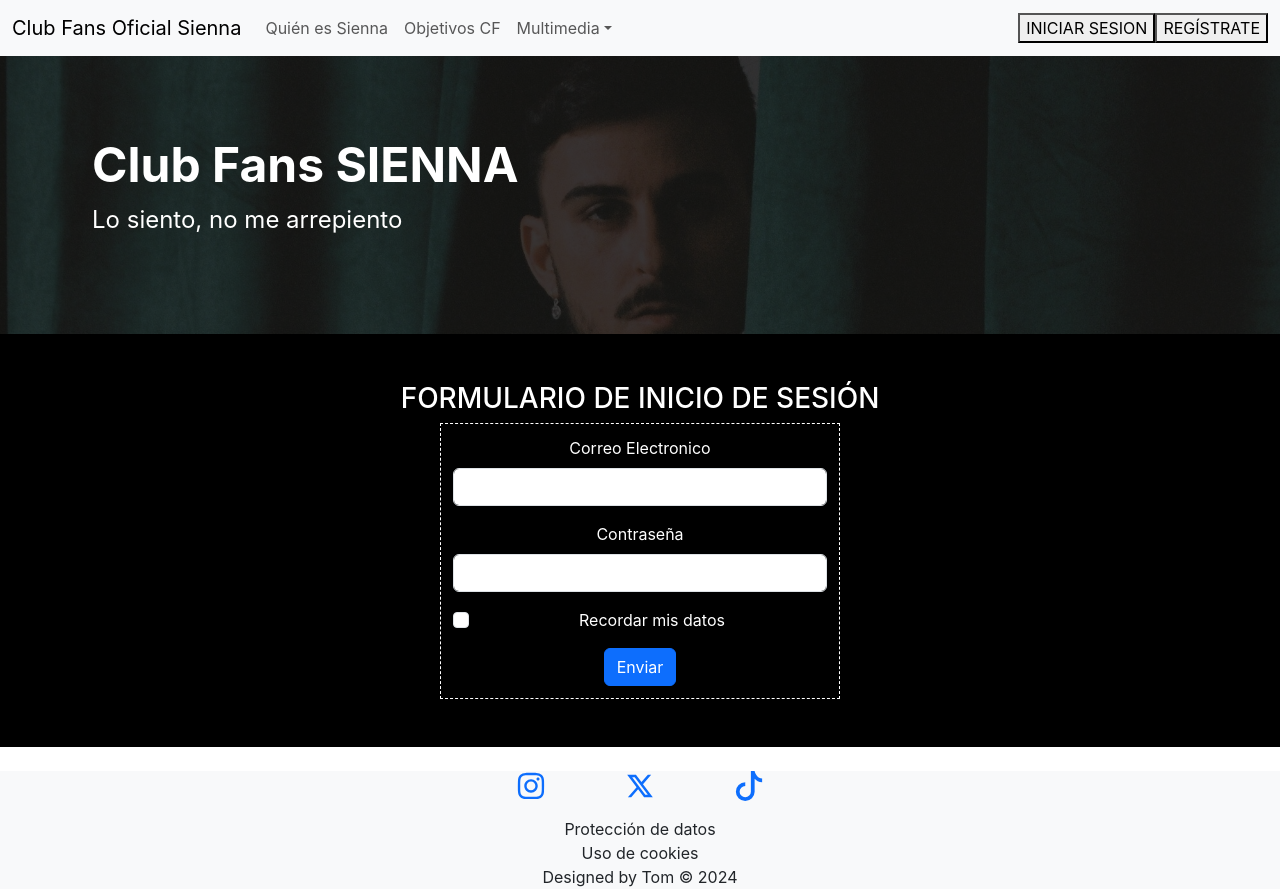
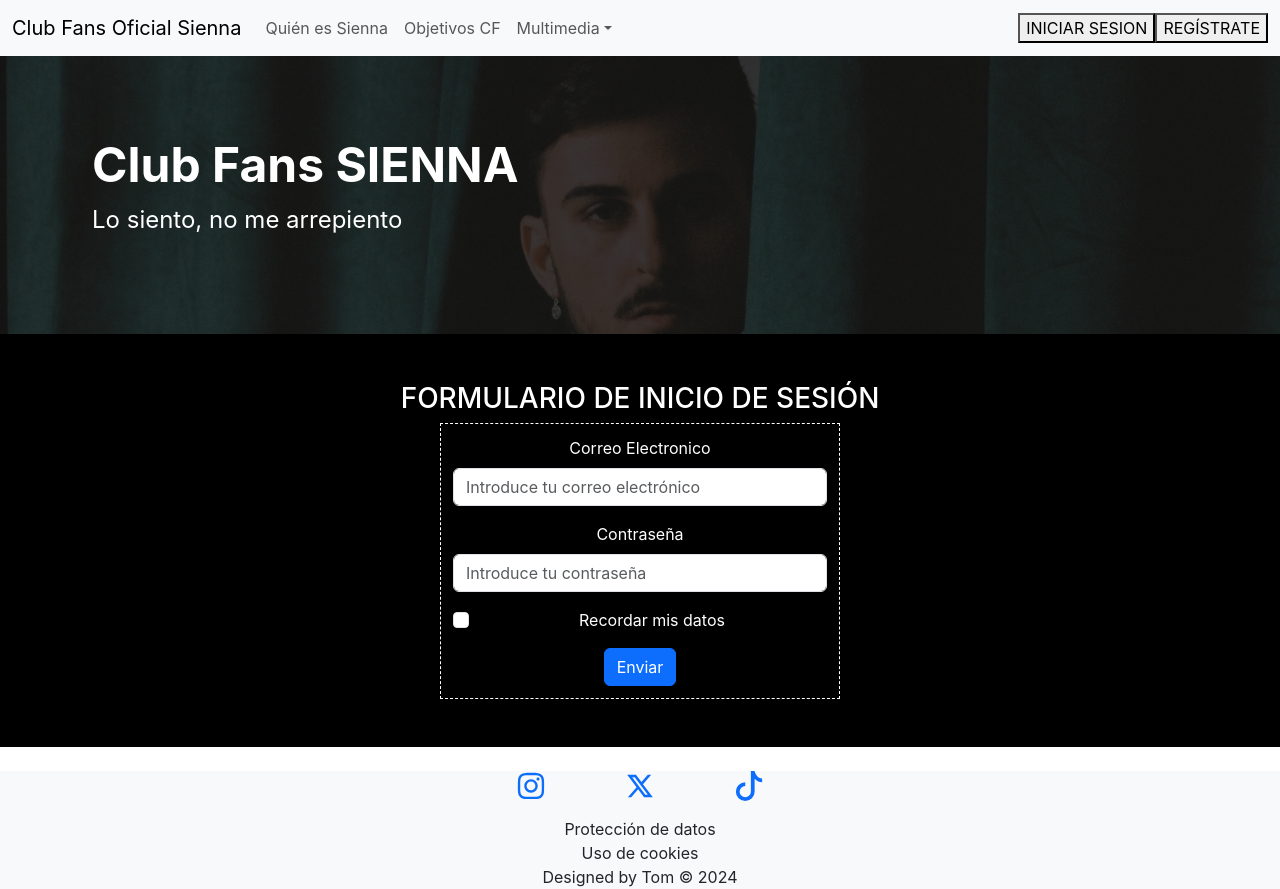
Before and after one commit to JTomas88/Fans_Club, a React (Create React App) app: page /inicioSesion in a window 1280 px wide. Built offline with nearby package versions, Linux system fonts and the light colour scheme; no server answers.

Commit message:
login ok, se incluye nombre usuario en navbar

```diff
--- a/src/front/js/component/FormInicioSesion/FormInicioSesion.jsx
+++ b/src/front/js/component/FormInicioSesion/FormInicioSesion.jsx
@@ -1,20 +1,68 @@
-import React, { useContext, useEffect } from "react";
+import React, { useContext, useEffect, useState } from "react";
+import { Link, useParams, useNavigate } from "react-router-dom";
 import styles from "../FormularioRegistro/formularioregistro.module.css";
+import { Context } from "../../store/appContext";
 
 export const FormInicioSesion = () => {
+    const { store, actions } = useContext(Context);
+    const navigate = useNavigate();
+    const [error, setError] = useState('');
+    const [email, setEmail] = useState('');
+    const [password, setPassword] = useState('');
+
+
+
+    const login = async (event, email, password) => {
+        event.preventDefault();
+        if (!email || !password) {
+            setError("Por favor, complete todos los datos requeridos");
+            return;
+        }
+
+        try {
+            await actions.login(email, password);
+                if (store.userData.role && store.userData.email === email) {
+                    if (store.userData.token && store.userData.role === "user") {
+                        navigate('/')
+                    } else if (store.userData.token && store.userData.role === "admin") {
+                        navigate('/')
+                    }
+                } else {
+                    setError("Los datos ingresados no coinciden con los de un usuario registrado")
+                }
+
+        } catch (error) {
+            setError("Error al acceder")
+        }
+
+    }
+
+
+
+
     return (
         <div className="container mb-5 mt-5">
             <h3 className="justify-text-center">FORMULARIO DE INICIO DE SESIÓN</h3>
             <div className={`${styles.boxFormulario}`}>
-            <form>
+
+                <form onSubmit={(event) => login(event, email, password)} >
+                    {error && <div className="alert alert-danger" role="alert">{error}</div>}
                     <div className="mb-3">
                         <label htmlFor="inputEmail" className="form-label">Correo Electronico</label>
-                    <input type="email" className="form-control" id="inputEmail" />
+                        <input type="email"
+                            className="form-control"
+                            placeholder="Introduce tu correo electrónico"
+                            onChange={(e) => setEmail(e.target.value)} value={email}
+                            id="inputEmail" />
                     </div>
 
                     <div className="mb-3">
                         <label htmlFor="inputPassword" className="form-label">Contraseña</label>
-                    <input type="password" className="form-control" id="inputPassword" />
+                        <input type="password"
+                            className="form-control"
+                            placeholder="Introduce tu contraseña"
+                            onChange={(e) => setPassword(e.target.value)} value={password}
+                            id="inputPassword" />
                     </div>
 
                     <div className="mb-3 form-check">
--- a/src/front/js/component/FormularioRegistro/FormularioRegistro.jsx
+++ b/src/front/js/component/FormularioRegistro/FormularioRegistro.jsx
@@ -21,6 +21,12 @@ export const FormularioRegistro = () => {
             return;
         }
 
+        store.usuarios.map((usuario)=> {
+            if (usuario.email === email){
+                setError("Este correo electrónico ya existe.Accede en Iniciar Sesion")
+            }
+
+        })
         await actions.crearUsuario(email, username, password);
         if (store.userData.email) {
             navigate('/');
@@ -72,6 +78,7 @@ export const FormularioRegistro = () => {
                         <label className="form-check-label" htmlFor="exampleCheck1">Recordar mis datos</label>
                     </div>
                     <button type="submit" className="btn btn-primary">Enviar</button>
+                    <p className="text-secondary fst-italic pt-2">¿Ya tienes una cuenta?<Link to="/inicioSesion"><button className="btn text-primary fw-bold">¡Inicia sesión!</button></Link></p>
                 </form>
             </div>
         </div>
--- a/src/front/js/component/Navbar/Navbar.jsx
+++ b/src/front/js/component/Navbar/Navbar.jsx
@@ -1,8 +1,10 @@
 import React, { useContext, useEffect } from "react";
-import {Link} from "react-router-dom";
+import { Link } from "react-router-dom";
+import { Context } from "../../store/appContext";
 
 export const Navbar = () => {
-    return(
+  const { store, actions } = useContext(Context);
+  return (
     <nav className="navbar navbar-expand-lg bg-body-tertiary">
       <div className="container-fluid">
         <a className="navbar-brand" href="/">Club Fans Oficial Sienna</a>
@@ -28,16 +30,30 @@ export const Navbar = () => {
               </ul>
             </li>
           </ul>
+
+
+          {store.userData.token ?
+            <button type="button" className={`btn dropdown-toggle fs-5`}  aria-expanded="false">
+              <span className="fa-solid fa-user pe-2"></span>{store.userData.username}
+            </button>
+            :
             <div>
-              <Link to = "/inicioSesion" >
+              <Link to="/inicioSesion" >
                 <button>INICIAR SESION</button>
               </Link>
 
-              <Link to = "/formularioRegistro">
+              <Link to="/formularioRegistro">
                 <button>REGÍSTRATE</button>
               </Link>
+            </div>
+          }
 
-            </div>
+
+
+
+
+
+
         </div>
       </div>
     </nav>
--- a/src/front/js/store/appContext.js
+++ b/src/front/js/store/appContext.js
@@ -19,7 +19,7 @@ const injectContext = PassedComponent => {
 		);
 
         useEffect(() => {
-			// state.actions.getAds();
+			state.actions.getAllUsers()
 		}, []);
 
 
--- a/src/front/js/store/flux.js
+++ b/src/front/js/store/flux.js
@@ -74,7 +74,10 @@ const getState = ({ getStore, getActions, setStore }) => {
                         method: "GET"
                     });
                     const data = await resp.json();
-                    setStore({ usuario: data.allUsers });
+                    setStore({
+                        ...store,
+                        usuarios: data
+                    });
                 } catch (error) {
                     console.log(error);
                 }
@@ -139,12 +142,13 @@ const getState = ({ getStore, getActions, setStore }) => {
                     });
                     const data = await respuesta.json()
 
-                    if (data.access_token) {
+                    if (data.token) {
                         const userData = {
-                            token: data.access_token,
+                            token: data.token,
                             username: data.username,
                             email: data.email,
-                            id: data.id
+                            id: data.id,
+                            role: data.role
                         };
 
                         // Guardamos el objeto anterior en el localStorage, dentro de userData
```
Also changed, not shown: 1 other file (tests, documents, lock files or other folders). Lines whose indentation alone changed are shown as unchanged.
